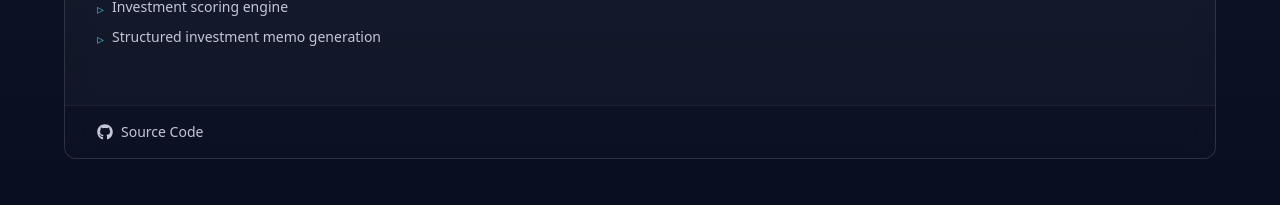
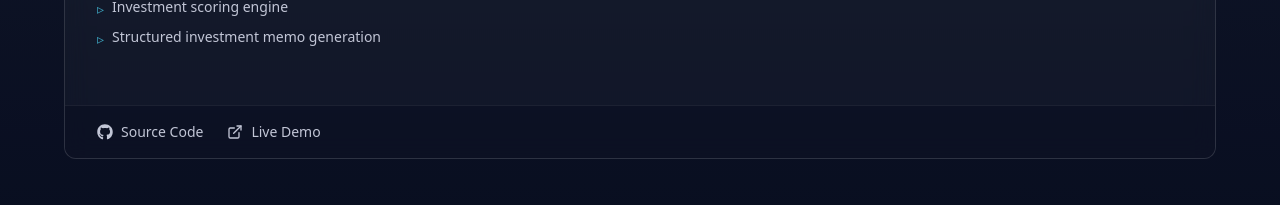
Before and after one commit to sohan1611/Portfolio, a Next.js app: page / in a window 1280 px wide. Shown: the part 5040-5245 px from the top of the page. Built offline with nearby package versions, Linux system fonts and the light colour scheme; no server answers.

Commit message:
Add Apex Intel live demo link

```diff
--- a/src/data/portfolio.ts
+++ b/src/data/portfolio.ts
@@ -61,7 +61,7 @@ export const portfolioData = {
       ],
       technologies: ["Multi-Agent AI", "Due Diligence", "Investment Analysis"],
       githubUrl: "https://github.com/sohan1611/apex-intel",
-      liveUrl: null,
+      liveUrl: "https://apex-intel-nine.vercel.app",
       status: "In Progress"
     },
     {
```
